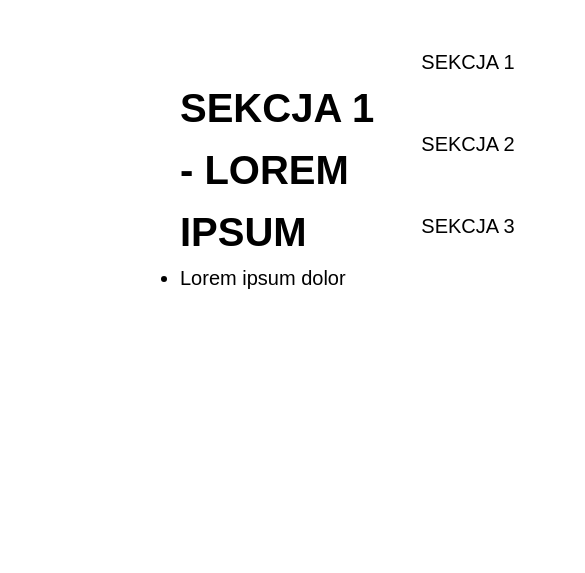
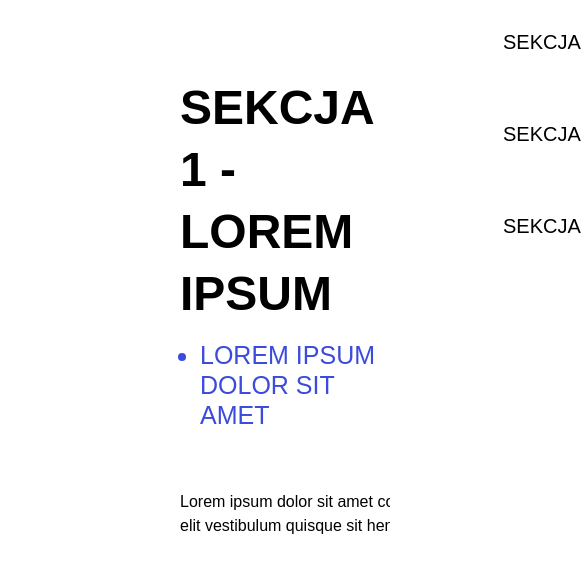
Before and after one commit to ddmuzyk/Layout, a website built with Parcel: page src/index.html in a window 390 px wide. Shown: the part 83-656 px from the top of the page, 585 px wide, since content can reach past the window. Built offline with nearby package versions, Linux system fonts and the light colour scheme; files whose address does not match are found by name.

Commit message:
adding elements to first section

```diff
--- a/src/index.html
+++ b/src/index.html
@@ -15,18 +15,17 @@
       <img id="logo" src="/public/svg/logo.svg">
     </div>
     <ul class="sections-container">
-      <li><a class="toggler" href="#">Sekcja 1</a></li>
-      <li><a class="toggler" href="#">Sekcja 2</a></li>
-      <li><a class="toggler" href="#">Sekcja 3</a></li>
+      <li class="nav-item"><a class="toggler" href="#">Sekcja 1</a></li>
+      <li class="nav-item"><a class="toggler" href="#">Sekcja 2</a></li>
+      <li class="nav-item"><a class="toggler" href="#">Sekcja 3</a></li>
     </ul>
   </nav>
   <section id="section1">
     <h1 class="section1-header">SEKCJA 1 - LOREM IPSUM</h1>
     <ul>
-      <li class="subtitle1">Lorem ipsum dolor</li>
+      <li class="subtitle1">LOREM IPSUM DOLOR SIT AMET</li>
     </ul>
-    <!-- <span><img class="bullet-circle" src="/public/svg/bullet-circle.svg"></span><span class="subtitle">lorem ipsum dolor sit amet</span> -->
-  </section>
+    <p class="section1-p">Lorem ipsum dolor sit amet consectetur. Aenean sed cursus lacus at sit tempus. Dolor tortor sit pellentesque tellus elit vestibulum quisque sit hendrerit. Ullamcorper aliquam dignissim at eget laoreet.</p>
 </body>
   <script type="module" src="./script/script.js"></script>
 </html>
--- a/src/sass/section1/section1.scss
+++ b/src/sass/section1/section1.scss
@@ -5,11 +5,24 @@
 }
 
 .section1-header {
-  font-size: 2.5rem;
+  font-size: 3rem;
   line-height: 62px;
+  margin-bottom: 15px;
 }
 
 .subtitle1 {
-  font-size: 20px;
+  margin-left: 20px;
+  font-size: 25px;
   line-height: 30px;
+  font-weight: 100;
+  color: $purple;
+  &::marker {
+    color: $purple;
+  }
 }
+
+.section1-p {
+  width: 810px;
+  margin-top: 60px;
+  line-height: 24px;
+}
--- a/src/sass/styles.scss
+++ b/src/sass/styles.scss
@@ -49,6 +49,10 @@ nav ul li {
   display: inline-block;
   line-height: 82px;
   margin: 0 0 0 10px;
+  &:hover {
+    background: #f6f9fa;
+    transition: all .1.5s;
+  }
 }
 
 nav ul li a {
@@ -119,9 +123,11 @@ a.active, a:hover {
 
   nav ul li {
     display: block;
-    margin: 50px 0;
-    width: 40%;
+    margin: 0;
+    padding: 30px 0;
+    text-align: left;
     line-height: 30px;
+    cursor: pointer;
   }
 
   nav ul li a {
@@ -129,6 +135,7 @@ a.active, a:hover {
     font-size: 20px;
     color: black;
     font-weight: 400;
+    margin-left: 100px;
   }
 
   a:hover, a.active {
```
